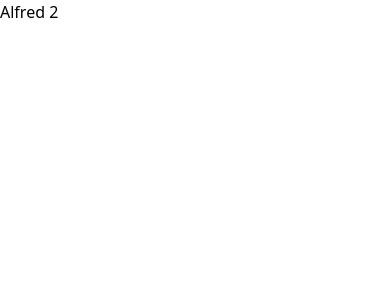
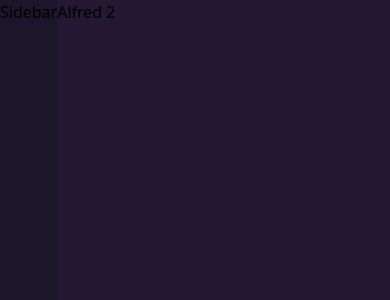
Before and after one commit to NCRadtke00/Alfred-2, a Next.js app: page / in a window 390 px wide. Shown: the top 300 px of the page. Built offline with nearby package versions, Linux system fonts and the light colour scheme.

Commit message:
set mock chatgpt sidebar and main body

```diff
--- a/app/layout.tsx
+++ b/app/layout.tsx
@@ -3,6 +3,14 @@ import "../styles/global.css"
 export const metadata = {
   title: 'Alfred',
   description: 'turning openAI into, Alfred, your personal assistant',
+  creator: "Nicholas Radtke",
+  publisher:"Nicholas Radtke",
+  keywords: ["Alfred","openAI", "personal assistant"],
+  viewport:{
+    width:"device-width",
+    initialScale:1,
+    maximumScale:1,
+  }
 }
 
 export default function RootLayout({
@@ -12,7 +20,13 @@ export default function RootLayout({
 }) {
   return (
     <html lang="en">
-      <body>{children}</body>
+
+      <body>
+        <div className="flex">
+          <div className="bg-[#1d162a] max-w-xs h-screen overflow-y-auto md:min-w-[16rem]">Sidebar</div>
+          <div className="bg-[#251832] flex-1">{children}</div>
+        </div>
+      </body>
     </html>
   )
 }
```
